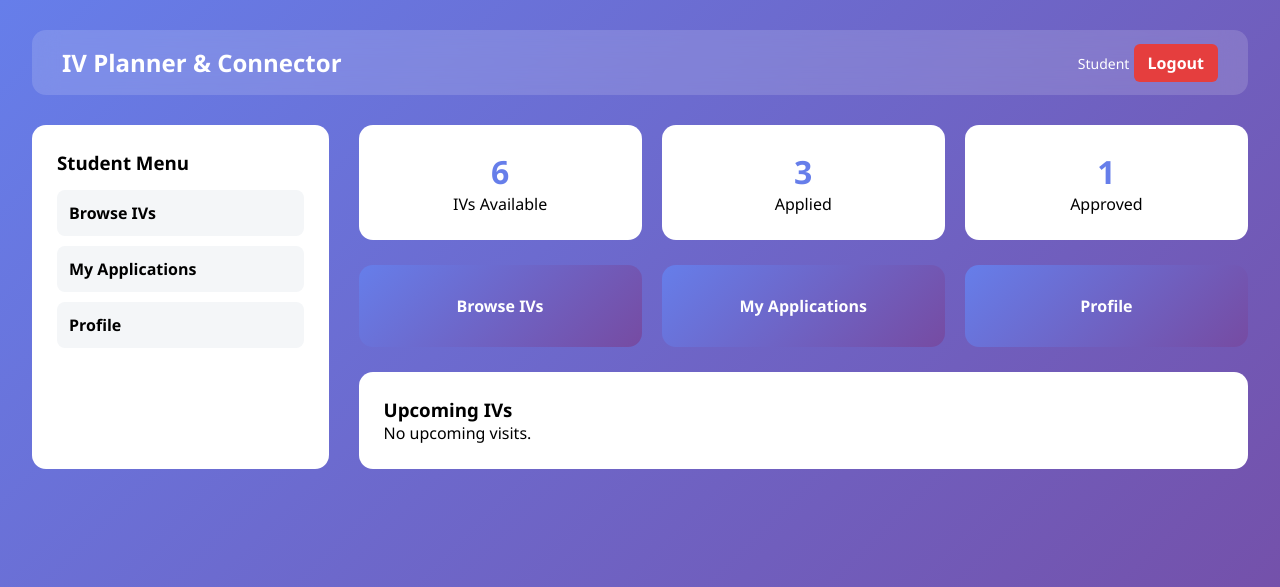
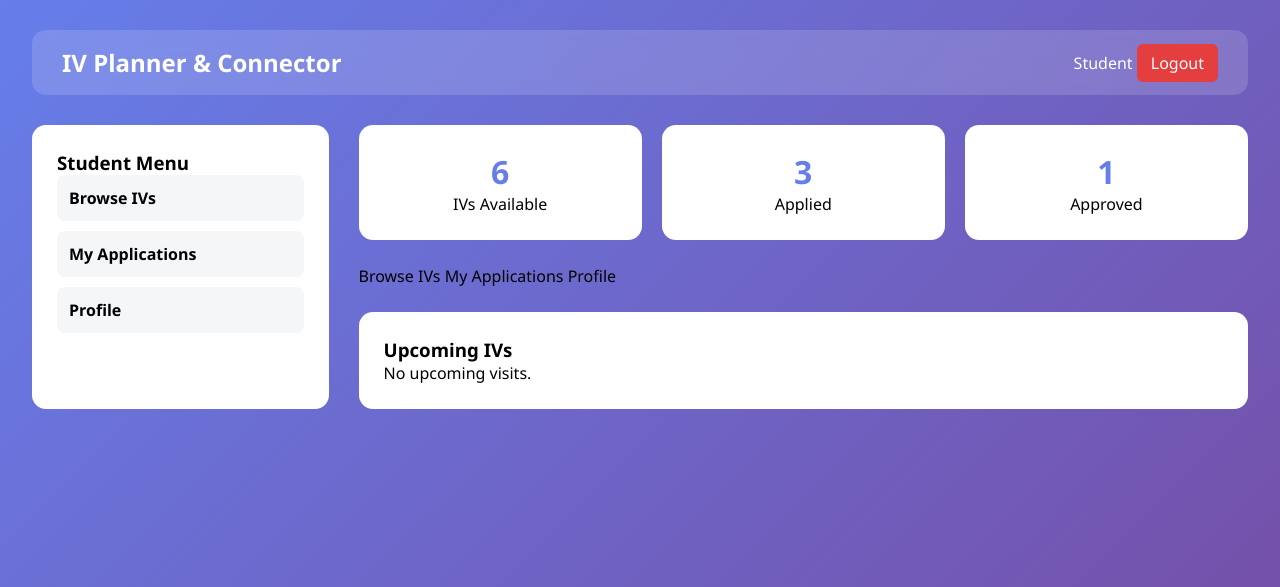
Before and after one commit to VIJAY-PRASATH-R/IV, a Flask app: page /student in a window 1280 px wide. Shown: the top 587 px of the page. Run offline with Flask 3, Linux system fonts and the light colour scheme; the visitor is signed in with stand-in values (Sample User, id 1).

Commit message:
Update style.css

```diff
--- a/static/style.css
+++ b/static/style.css
@@ -28,11 +28,6 @@ a {
     box-shadow: 0 20px 40px rgba(0,0,0,0.2);
 }
 
-.container h2 {
-    text-align: center;
-    margin-bottom: 20px;
-}
-
 label {
     font-weight: bold;
     font-size: 14px;
@@ -54,11 +49,6 @@ button {
     border-radius: 6px;
     border: none;
     font-size: 16px;
-    cursor: pointer;
-}
-
-button:hover {
-    background: #5a67d8;
 }
 
 /* ================= NAVBAR ================= */
@@ -73,13 +63,9 @@ button:hover {
     margin-bottom: 30px;
 }
 
-.navbar h2 {
-    color: white;
-}
-
+.navbar h2,
 .navbar span {
     color: white;
-    font-size: 14px;
 }
 
 .navbar a {
@@ -87,7 +73,6 @@ button:hover {
     padding: 8px 14px;
     color: white;
     border-radius: 6px;
-    font-weight: bold;
 }
 
 /* ================= DASHBOARD ================= */
@@ -97,7 +82,6 @@ button:hover {
     margin: 30px auto;
 }
 
-/* ================= LAYOUT ================= */
 .dashboard-body {
     display: grid;
     grid-template-columns: 1fr 3fr;
@@ -109,10 +93,6 @@ button:hover {
     background: white;
     padding: 25px;
     border-radius: 14px;
-}
-
-.sidebar h3 {
-    margin-bottom: 15px;
 }
 
 .sidebar a {
@@ -129,7 +109,7 @@ button:hover {
     color: white;
 }
 
-/* ================= MAIN CONTENT ================= */
+/* ================= MAIN ================= */
 .main-content {
     display: flex;
     flex-direction: column;
@@ -148,12 +128,6 @@ button:hover {
     padding: 25px;
     border-radius: 14px;
     text-align: center;
-    transition: transform 0.3s, box-shadow 0.3s;
-}
-
-.stat-box:hover {
-    transform: translateY(-6px);
-    box-shadow: 0 18px 35px rgba(0,0,0,0.15);
 }
 
 .stat-box h2 {
@@ -161,52 +135,30 @@ button:hover {
     color: #667eea;
 }
 
-/* ================= ACTION CARDS ================= */
-.action-grid {
-    display: grid;
-    grid-template-columns: repeat(3, 1fr);
-    gap: 20px;
-}
-
-.action-card {
-    background: linear-gradient(135deg, #667eea, #764ba2);
-    color: white;
-    padding: 30px;
-    border-radius: 14px;
-    text-align: center;
-    font-weight: bold;
-    transition: transform 0.3s;
-}
-
-.action-card:hover {
-    transform: scale(1.05);
-}
-
-/* ================= SECTION CARD ================= */
+/* ================= SECTION ================= */
 .section-card {
     background: white;
     padding: 25px;
     border-radius: 14px;
 }
 
-/* ================= BADGES ================= */
-.badge {
-    padding: 6px 12px;
-    border-radius: 20px;
-    font-size: 12px;
-    font-weight: bold;
+/* ================= CHARTS ================= */
+.chart-container {
+    display: grid;
+    grid-template-columns: 1fr 1fr;
+    gap: 25px;
 }
 
-.badge-approved { background: green; color: white; }
-.badge-pending { background: orange; color: white; }
-.badge-rejected { background: red; color: white; }
+canvas {
+    width: 100% !important;
+    height: 300px !important;
+}
 
 /* ================= RESPONSIVE ================= */
 @media (max-width: 900px) {
-    .dashboard-body {
-        grid-template-columns: 1fr;
-    }
-    .stats, .action-grid {
+    .dashboard-body,
+    .stats,
+    .chart-container {
         grid-template-columns: 1fr;
     }
 }
```
